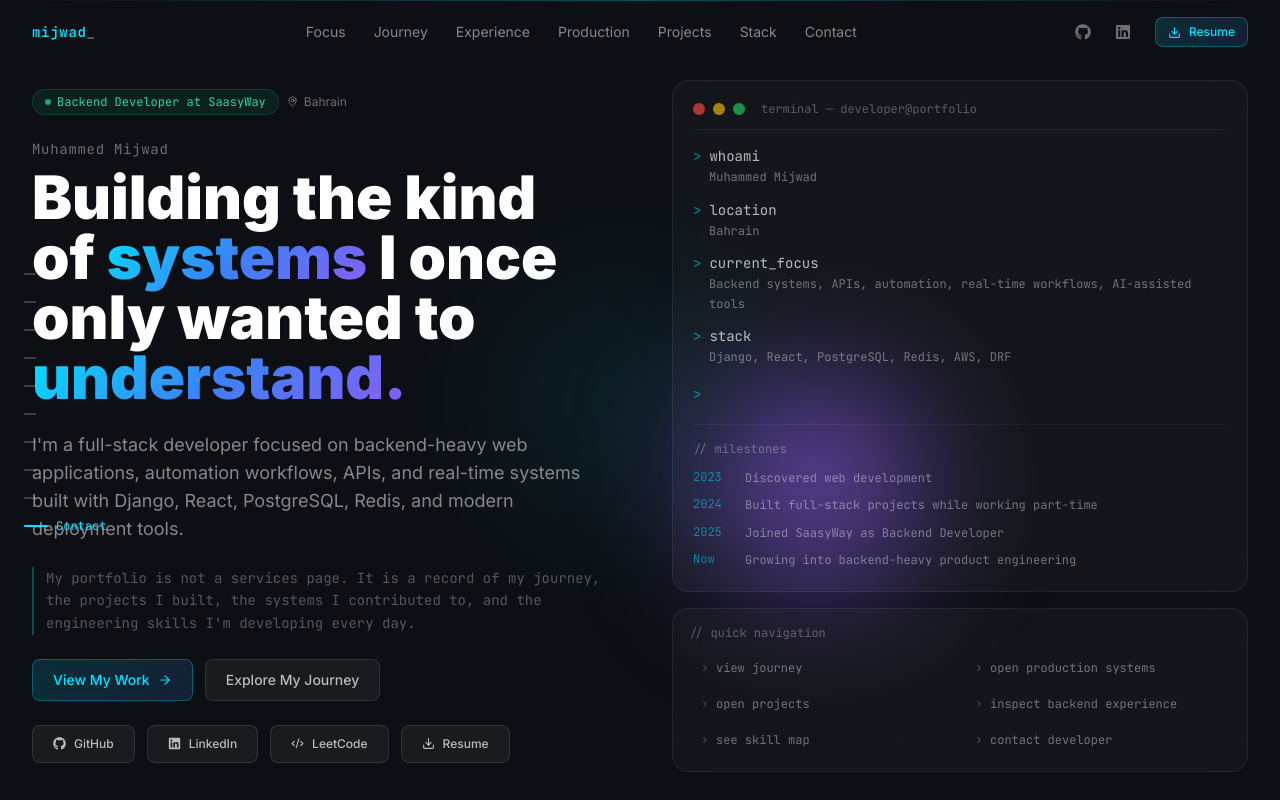
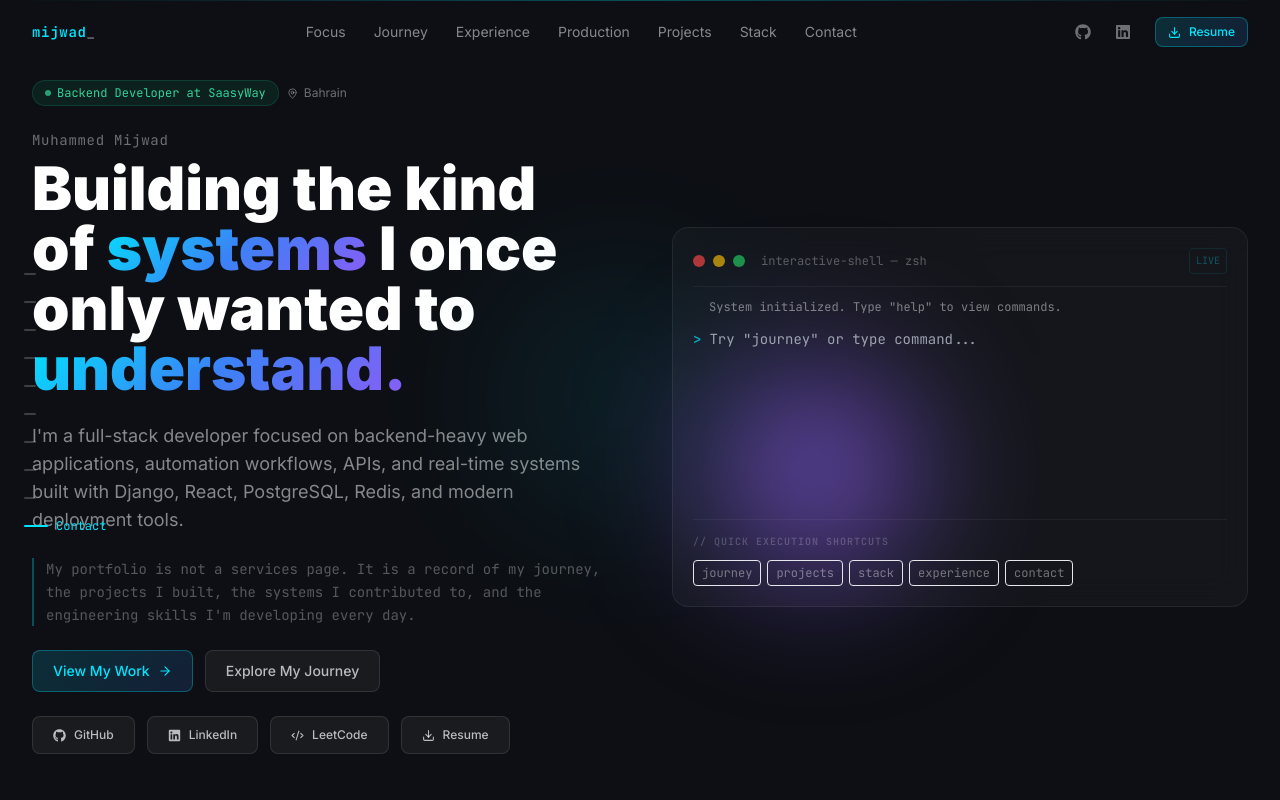
Before and after one commit to mijwad7/mijwad7.github.io, a React (Vite) app: page / in a window 1280 px wide. Shown: the top 800 px of the page. Built offline with nearby package versions, Linux system fonts and the light colour scheme.

Commit message:
feat: implement interactive terminal component and Hero section with navigation shortcuts

```diff
--- a/src/components/Hero.jsx
+++ b/src/components/Hero.jsx
@@ -4,121 +4,156 @@ import { Code2, Download, ArrowRight, MapPin, ChevronRight } from 'lucide-react'
 import { FaGithub, FaLinkedin } from 'react-icons/fa';
 import { links } from '../data/links';
 
-const terminalLines = [
-  { prompt: '>', cmd: 'whoami', output: 'Muhammed Mijwad', delay: 0 },
-  { prompt: '>', cmd: 'location', output: 'Bahrain', delay: 0.4 },
-  { prompt: '>', cmd: 'current_focus', output: 'Backend systems, APIs, automation, real-time workflows, AI-assisted tools', delay: 0.8 },
-  { prompt: '>', cmd: 'stack', output: 'Django, React, PostgreSQL, Redis, AWS, DRF', delay: 1.2 },
-];
+const COMMANDS = {
+  journey: {
+    output: 'Redirecting to Developer Journey timeline...',
+    href: '#journey',
+  },
+  projects: {
+    output: 'Opening main projects showcase...',
+    href: '#projects',
+  },
+  stack: {
+    output: 'Initializing core technical skill mapping...',
+    href: '#stack',
+  },
+  experience: {
+    output: 'Accessing professional work history...',
+    href: '#experience',
+  },
+  contact: {
+    output: 'Opening contact information portal...',
+    href: '#contact',
+  },
+  whoami: {
+    output: 'Muhammed Mijwad — Full Stack Developer based in Bahrain.',
+  },
+  help: {
+    output: 'Available commands: journey, projects, stack, experience, contact, whoami, clear',
+  },
+};
 
-const milestones = [
-  { year: '2023', text: 'Discovered web development' },
-  { year: '2024', text: 'Built full-stack projects while working part-time' },
-  { year: '2025', text: 'Joined SaasyWay as Backend Developer' },
-  { year: 'Now', text: 'Growing into backend-heavy product engineering' },
-];
+function InteractiveTerminal() {
+  const [input, setInput] = useState('');
+  const [history, setHistory] = useState([
+    { type: 'output', content: 'System initialized. Type "help" to view commands.' },
+  ]);
 
-const commandSuggestions = [
-  { cmd: 'view journey', href: '#journey' },
-  { cmd: 'open production systems', href: '#production' },
-  { cmd: 'open projects', href: '#projects' },
-  { cmd: 'inspect backend experience', href: '#experience' },
-  { cmd: 'see skill map', href: '#stack' },
-  { cmd: 'contact developer', href: '#contact' },
-];
+  const executeCommand = (rawCmd) => {
+    const cmd = rawCmd.trim().toLowerCase();
+    if (!cmd) return;
 
-function TerminalCard() {
-  const [visibleLines, setVisibleLines] = useState(0);
+    const newHistory = [...history, { type: 'input', content: rawCmd }];
 
-  useEffect(() => {
-    let i = 0;
-    const interval = setInterval(() => {
-      i++;
-      setVisibleLines(i);
-      if (i >= terminalLines.length) clearInterval(interval);
-    }, 500);
-    return () => clearInterval(interval);
-  }, []);
+    if (cmd === 'clear') {
+      setHistory([{ type: 'output', content: 'Terminal history cleared.' }]);
+      return;
+    }
+
+    const response = COMMANDS[cmd];
+
+    if (response) {
+      newHistory.push({ type: 'output', content: response.output });
+
+      // If command corresponds to navigation, scroll after a tiny delay
+      if (response.href) {
+        const targetId = response.href.replace('#', '');
+        setTimeout(() => {
+          const el = document.getElementById(targetId);
+          if (el) {
+            const yOffset = -80;
+            const y = el.getBoundingClientRect().top + window.pageYOffset + yOffset;
+            window.scrollTo({ top: y, behavior: 'smooth' });
+          }
+        }, 600);
+      }
+    } else {
+      newHistory.push({
+        type: 'error',
+        content: `Command not recognized: "${cmd}". Type "help" for list of commands.`,
+      });
+    }
+
+    setHistory(newHistory);
+  };
+
+  const handleSubmit = (e) => {
+    e.preventDefault();
+    executeCommand(input);
+    setInput('');
+  };
 
   return (
-    <div className="glass-card p-5 font-mono text-sm">
-      {/* Terminal header */}
-      <div className="flex items-center gap-2 mb-4 pb-3 border-b border-white/5">
+    <div
+      className="glass-card p-5 font-mono text-sm flex flex-col h-[380px] relative"
+      onClick={() => document.getElementById('terminal-input')?.focus()}
+    >
+      {/* Terminal Header */}
+      <div className="flex items-center gap-2 mb-3 pb-3 border-b border-white/5 shrink-0 cursor-default">
         <div className="w-3 h-3 rounded-full bg-red-500/70" />
         <div className="w-3 h-3 rounded-full bg-yellow-500/70" />
         <div className="w-3 h-3 rounded-full bg-green-500/70" />
-        <span className="ml-2 text-white/30 text-xs">terminal — developer@portfolio</span>
+        <span className="ml-2 text-white/30 text-xs flex-1">interactive-shell — zsh</span>
+        <span className="text-[10px] text-accent-cyan/60 border border-accent-cyan/20 px-1.5 py-0.5 rounded animate-pulse">
+          LIVE
+        </span>
       </div>
 
-      {/* Lines */}
-      <div className="space-y-3">
-        {terminalLines.map((line, i) => (
-          <motion.div
-            key={i}
-            initial={{ opacity: 0, x: -10 }}
-            animate={i < visibleLines ? { opacity: 1, x: 0 } : { opacity: 0, x: -10 }}
-            transition={{ duration: 0.3 }}
-          >
-            <div className="flex items-center gap-2">
-              <span className="text-accent-cyan/60">{line.prompt}</span>
-              <span className="text-white/70">{line.cmd}</span>
-            </div>
-            <div className="text-white/40 pl-4 text-xs mt-0.5 leading-relaxed">{line.output}</div>
-          </motion.div>
+      {/* Scrollable History Output */}
+      <div className="flex-1 overflow-y-auto mb-4 space-y-2.5 pr-1 custom-scrollbar">
+        {history.map((line, i) => (
+          <div key={i} className="leading-relaxed">
+            {line.type === 'input' ? (
+              <div className="flex items-center gap-2">
+                <span className="text-accent-cyan/70 font-bold">{'>'}</span>
+                <span className="text-white/90">{line.content}</span>
+              </div>
+            ) : line.type === 'error' ? (
+              <div className="text-red-400/80 pl-4 text-xs">{line.content}</div>
+            ) : (
+              <div className="text-white/45 pl-4 text-xs">{line.content}</div>
+            )}
+          </div>
         ))}
-        {visibleLines >= terminalLines.length && (
-          <div className="flex items-center gap-2 pt-1">
-            <span className="text-accent-cyan/60">{'>'}</span>
-            <span className="w-2 h-4 bg-accent-cyan/70 animate-cursor-blink inline-block" />
+
+        {/* Form Input Line */}
+        <form onSubmit={handleSubmit} className="flex items-center gap-2 pt-1">
+          <label htmlFor="terminal-input" className="text-accent-cyan/70 font-bold">{'>'}</label>
+          <div className="relative flex-1">
+            <input
+              id="terminal-input"
+              type="text"
+              autoComplete="off"
+              autoCorrect="off"
+              spellCheck="false"
+              className="w-full bg-transparent border-none outline-none text-white/90 p-0 caret-accent-cyan focus:ring-0"
+              value={input}
+              onChange={(e) => setInput(e.target.value)}
+              placeholder='Try "journey" or type command...'
+            />
           </div>
-        )}
+        </form>
       </div>
 
-      {/* Milestones */}
-      <div className="mt-5 pt-4 border-t border-white/5 space-y-2">
-        <div className="text-white/30 text-xs mb-3">// milestones</div>
-        {milestones.map((m, i) => (
-          <motion.div
-            key={i}
-            initial={{ opacity: 0 }}
-            animate={{ opacity: 1 }}
-            transition={{ delay: 2 + i * 0.15 }}
-            className="flex items-start gap-3"
-          >
-            <span className="text-accent-cyan/50 text-xs shrink-0 w-10">{m.year}</span>
-            <span className="text-white/40 text-xs leading-relaxed">{m.text}</span>
-          </motion.div>
-        ))}
-      </div>
-    </div>
-  );
-}
-
-function CommandPalette() {
-  const handleClick = (href) => {
-    const id = href.replace('#', '');
-    document.getElementById(id)?.scrollIntoView({ behavior: 'smooth' });
-  };
-
-  return (
-    <div className="glass-card p-4 mt-4">
-      <div className="flex items-center gap-2 mb-3">
-        <span className="text-white/30 text-xs font-mono">// quick navigation</span>
-      </div>
-      <div className="grid grid-cols-2 gap-1.5">
-        {commandSuggestions.map((s, i) => (
-          <motion.button
-            key={i}
-            initial={{ opacity: 0 }}
-            animate={{ opacity: 1 }}
-            transition={{ delay: 2.5 + i * 0.08 }}
-            onClick={() => handleClick(s.href)}
-            className="flex items-center gap-1.5 px-2.5 py-1.5 rounded-md text-xs font-mono text-white/40 hover:text-accent-cyan hover:bg-accent-cyan/5 transition-all text-left border border-transparent hover:border-accent-cyan/10"
-          >
-            <ChevronRight size={10} className="shrink-0" />
-            {s.cmd}
-          </motion.button>
-        ))}
+      {/* Quick Nav Buttons (Terminal Footer) */}
+      <div className="pt-3 border-t border-white/5 shrink-0">
+        <div className="text-white/20 text-[10px] uppercase tracking-widest mb-2 font-bold cursor-default">
+          // Quick execution shortcuts
+        </div>
+        <div className="flex flex-wrap gap-1.5">
+          {['journey', 'projects', 'stack', 'experience', 'contact'].map((cmd) => (
+            <button
+              key={cmd}
+              onClick={(e) => {
+                e.stopPropagation();
+                executeCommand(cmd);
+              }}
+              className="px-2 py-1 rounded bg-white/4 border border-white/8 hover:border-accent-cyan/30 hover:bg-accent-cyan/5 text-xs font-mono text-white/40 hover:text-accent-cyan transition-all"
+            >
+              {cmd}
+            </button>
+          ))}
+        </div>
       </div>
     </div>
   );
@@ -204,13 +239,27 @@ export default function Hero() {
               className="flex flex-wrap gap-3"
             >
               <button
-                onClick={() => document.getElementById('production')?.scrollIntoView({ behavior: 'smooth' })}
+                onClick={() => {
+                  const el = document.getElementById('production');
+                  if (el) {
+                    const yOffset = -80;
+                    const y = el.getBoundingClientRect().top + window.pageYOffset + yOffset;
+                    window.scrollTo({ top: y, behavior: 'smooth' });
+                  }
+                }}
                 className="btn-primary"
               >
                 View My Work <ArrowRight size={14} />
               </button>
               <button
-                onClick={() => document.getElementById('journey')?.scrollIntoView({ behavior: 'smooth' })}
+                onClick={() => {
+                  const el = document.getElementById('journey');
+                  if (el) {
+                    const yOffset = -80;
+                    const y = el.getBoundingClientRect().top + window.pageYOffset + yOffset;
+                    window.scrollTo({ top: y, behavior: 'smooth' });
+                  }
+                }}
                 className="btn-secondary"
               >
                 Explore My Journey
@@ -239,15 +288,14 @@ export default function Hero() {
             </motion.div>
           </div>
 
-          {/* Right: terminal + command palette */}
+          {/* Right: interactive terminal */}
           <motion.div
             initial={{ opacity: 0, x: 30 }}
             animate={{ opacity: 1, x: 0 }}
             transition={{ delay: 0.3, duration: 0.6 }}
             className="flex flex-col"
           >
-            <TerminalCard />
-            <CommandPalette />
+            <InteractiveTerminal />
           </motion.div>
         </div>
       </div>
```
